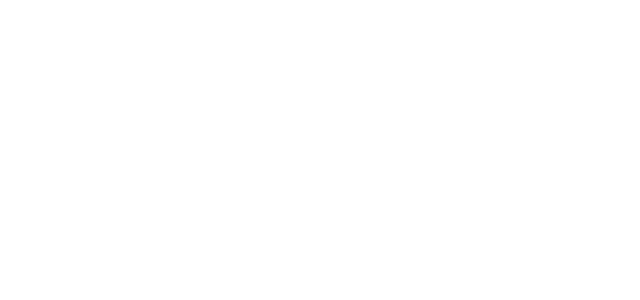
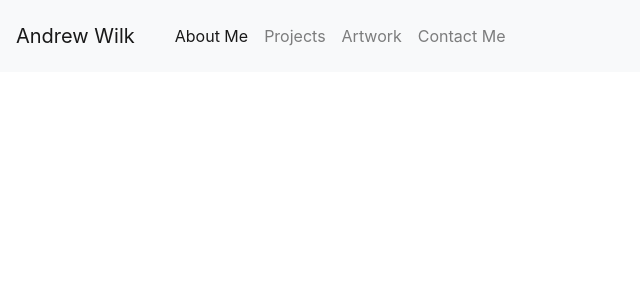
Before and after one commit to CatLibWilk/new-profile, a React (Create React App) app in the folder client/: page / in a window 1280 px wide. Shown: the top 300 px of the page, without its empty margins (0-640 px from the left). Built offline with nearby package versions, Linux system fonts and the light colour scheme.

Commit message:
button functionality for navbar

```diff
--- a/client/public/index.html
+++ b/client/public/index.html
@@ -3,6 +3,8 @@
   <head>
     <meta charset="utf-8">
     <meta name="viewport" content="width=device-width, initial-scale=1, shrink-to-fit=no">
+    <link rel="stylesheet" href="https://stackpath.bootstrapcdn.com/bootstrap/4.1.3/css/bootstrap.min.css" integrity="sha384-MCw98/SFnGE8fJT3GXwEOngsV7Zt27NXFoaoApmYm81iuXoPkFOJwJ8ERdknLPMO" crossorigin="anonymous">
+
     <!--
       manifest.json provides metadata used when your web app is added to the
       homescreen on Android. See https://developers.google.com/web/fundamentals/web-app-manifest/
--- a/client/src/App.js
+++ b/client/src/App.js
@@ -1,11 +1,13 @@
 import React, { Component } from 'react';
 import './App.css';
+
+import Navbar from "./components/Navbar";
 
 class App extends Component {
   render() {
     return (
       <div className="App">
-
+        <Navbar />
       </div>
     );
   }
--- /dev/null
+++ b/client/src/components/NavBtn/NavBtn.js
@@ -0,0 +1,9 @@
+import React from "react";
+
+const NavBtn = (props) => (
+    <li className={props.btn_type}>
+        <a className="nav-link" href="#" onClick={() => props.click(props.btn_title)}>{props.btn_title}</a>
+    </li>
+
+);
+export default NavBtn;
--- /dev/null
+++ b/client/src/components/NavBtn/index.js
@@ -0,0 +1 @@
+export { default } from "./NavBtn.js";
--- /dev/null
+++ b/client/src/components/Navbar/Navbar.js
@@ -0,0 +1,40 @@
+import React, { Component } from "react";
+import NavBtn from "../../components/NavBtn";
+
+class Navbar extends Component {
+
+    handleClick = (type) => {
+        switch (type) {
+            case "About Me":
+                console.log("about clicked");
+                break;
+            case "Projects":
+                console.log("projects clicked");
+                break;
+            case "Artwork":
+                console.log("Artwork clicked");
+                break;
+            case "Contact Me":
+                console.log("Contact clicked");
+                break;
+        }
+    };
+
+    render() {
+        return (
+            <nav className="navbar navbar-expand-lg navbar-light bg-light">
+                <a className="navbar-brand" href="#">Andrew Wilk</a>
+
+                <div className="navbar" id="navbarNav">
+                    <ul className="navbar-nav">
+                        <NavBtn btn_type={"nav-item active"} btn_title={"About Me"} click={this.handleClick}/>
+                        <NavBtn btn_type={"nav-item"} btn_title={"Projects"} click={this.handleClick}/>
+                        <NavBtn btn_type={"nav-item"} btn_title={"Artwork"} click={this.handleClick}/>
+                        <NavBtn btn_type={"nav-item"} btn_title={"Contact Me"} click={this.handleClick}/>
+                    </ul>
+                </div>
+            </nav>
+        )
+    }
+}
+export default Navbar;
--- /dev/null
+++ b/client/src/components/Navbar/index.js
@@ -0,0 +1 @@
+export { default } from "./Navbar.js";
```
